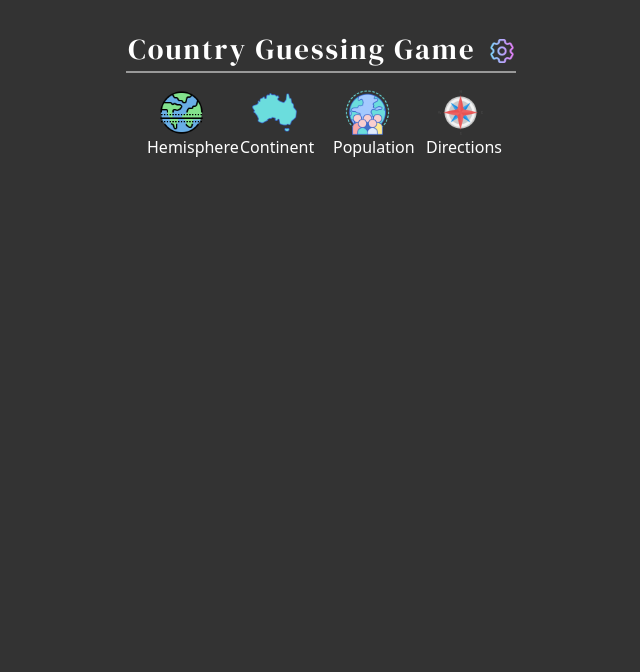
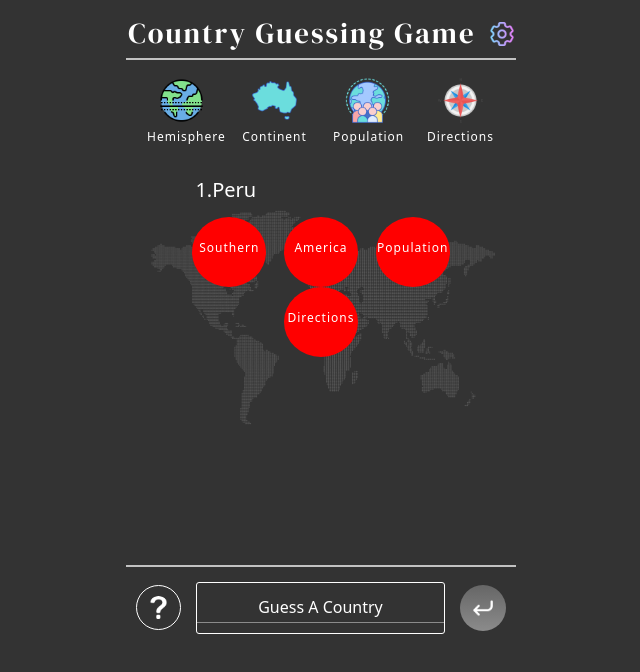
Before and after one commit to Nolobolo28/Country-Guessing-Game, a plain HTML site: page index.html in a window 1280 px wide. Shown: the whole page, without its empty margins (319-959 px from the left). Drawn offline with nearby package versions, Linux system fonts and the light colour scheme.

Commit message:
finished design

```diff
--- a/css/styles.css
+++ b/css/styles.css
@@ -1,3 +1,8 @@
+:root {
+  --whiteColor: white;
+  --secondaryColor: #333;
+}
+
 * {
   margin: 0;
   padding: 0;
@@ -5,16 +10,17 @@
 }
 
 body {
-  background: #333;
-  color: white;
-  /* background-image: url("https://media.istockphoto.com/id/1203191150/vector/world-map-outline-illustration-as-image.jpg?s=612x612&w=0&k=20&c=6pmXP3vtmWJhP_ZZSHlhUhNGtW76QGYgGP9Qp55aPGU=");
+  background: var(--secondaryColor);
+  color: var(--whiteColor);
+  background-image: url(../images/worldmap.png);
+  background-size: 30%;
   background-repeat: no-repeat;
-  background-position: center; */
+  background-position: center;
   text-align: center;
 }
 
 header {
-  padding-top: 2em;
+  padding-top: 1em;
 }
 
 h1 {
@@ -24,11 +30,11 @@ h1 {
   letter-spacing: 2px;
 }
 
-hr {
-  border: 1px solid white;
-  opacity: 0.5;
+.top-hr {
+  border: 1px solid var(--whiteColor);
+  opacity: 70%;
   width: 35%;
-  margin: 0 auto 0 auto;
+  margin: 3px auto 0 auto;
 }
 
 .switch {
@@ -62,7 +68,7 @@ hr {
   width: 20px;
   left: 2px;
   bottom: 4px;
-  background-color: white;
+  background-color: var(--whiteColor);
   transition: 0.4s;
 }
 
@@ -91,7 +97,7 @@ input:checked + .slider:before {
   height: 24px;
   border-radius: 5px;
   border: none;
-  margin-bottom: 8px;
+  margin-bottom: 9px;
   margin-left: 10px;
   cursor: pointer;
 }
@@ -105,3 +111,109 @@ input:checked + .slider:before {
   width: 45px;
   height: 45px;
 }
+
+figcaption {
+  padding-top: 5px;
+  font-size: 12px;
+  letter-spacing: 1px;
+}
+
+.bottom-hr {
+  margin: 12rem auto 0 auto;
+  border: 1px solid var(--whiteColor);
+  opacity: 70%;
+  width: 35%;
+}
+
+.question-mark-img {
+  width: 45px;
+  height: 45px;
+  border: 1px solid var(--whiteColor);
+  opacity: 1;
+  border-radius: 100%;
+  padding: 10px;
+  margin-top: 15px;
+  cursor: pointer;
+}
+
+.enter-img {
+  width: 46px;
+  height: 46px;
+  margin-top: 15px;
+  background: linear-gradient(#666666, #8b8b8b);
+  opacity: 1;
+  border-radius: 100%;
+  padding: 10px;
+  cursor: pointer;
+}
+
+.country-guess {
+  height: 30px;
+  min-width: 230px;
+  padding: 8px;
+  font-size: 1em;
+  background: var(--secondaryColor);
+  color: var(--whiteColor);
+  border: none;
+  text-align: center;
+  border-bottom: 1px solid rgb(139, 139, 139);
+}
+
+.country-guess::placeholder {
+  color: var(--whiteColor);
+  text-align: center;
+  font-size: 1em;
+}
+
+.country-guess:focus,
+.country-guess:active {
+  opacity: 1;
+  border-bottom: 1px solid var(--whiteColor);
+  outline: none;
+  padding: 8px;
+  font-size: 1em;
+  transition: 0.4s ease-in;
+}
+
+.country-guess-border {
+  border: 1px solid var(--whiteColor);
+  border-radius: 3px;
+  padding-top: 10px;
+  padding-bottom: 10px;
+  margin: 15px 15px 0 15px;
+}
+
+.dark-mode-div {
+  display: none;
+}
+
+h5 {
+  margin-bottom: 15px;
+}
+
+.guess-location-div {
+  width: 24%;
+  max-height: 55vh;
+  margin: 0 auto;
+  padding: 1em;
+  overflow-y: auto;
+}
+
+.guess-location-div::-webkit-scrollbar {
+  background: #444;
+}
+
+.guess-location-div::-webkit-scrollbar-thumb {
+  background: #5f5e5e;
+}
+
+.guess-hint-div {
+  width: 74px;
+  height: 70px;
+  border-radius: 100%;
+  background: red;
+  padding: 22px 0 0 0;
+  font-size: 12px;
+  letter-spacing: 1px;
+  font-weight: 500;
+}
--- a/index.html
+++ b/index.html
@@ -22,29 +22,23 @@
   <body>
     <header class="container">
       <h1 class="text-center">Country Guessing Game</h1>
-      <!--  <label for="dark-mode" class="switch">
-        <input id="dark-mode" type="checkbox" />
-        <span class="slider round"></span>
-      </label>     -->
-      <img
-        class="img-fluid settings"
-        src="./images/setting.png"
-        alt="settings icon"
-      />
-      <hr />
+      <div class="container-sm dark-mode-div">
+        <label for="dark-mode" class="switch">
+          <input id="dark-mode" type="checkbox" />
+          <span class="slider round"></span>
+        </label>
+      </div>
+      <img class="settings" src="./images/setting.png" alt="settings icon" />
+      <hr class="top-hr" />
     </header>
-    <div class="container row justify-content-center hint-div">
+    <div class="container-md row justify-content-center hint-div">
       <figure class="col-1">
-        <img
-          class="img-fluid hint-imgs"
-          src="./images/equator.png"
-          alt="equator image"
-        />
+        <img class="hint-imgs" src="./images/equator.png" alt="equator image" />
         <figcaption>Hemisphere</figcaption>
       </figure>
       <figure class="col-1">
         <img
-          class="img-fluid hint-imgs"
+          class="hint-imgs"
           src="./images/australia.png"
           alt="equator image"
         />
@@ -52,20 +46,52 @@
       </figure>
       <figure class="col-1">
         <img
-          class="img-fluid hint-imgs"
+          class="hint-imgs"
           src="./images/citizens.png"
           alt="equator image"
         />
         <figcaption>Population</figcaption>
       </figure>
       <figure class="col-1">
-        <img
-          class="img-fluid hint-imgs"
-          src="./images/compass.png"
-          alt="equator image"
-        />
+        <img class="hint-imgs" src="./images/compass.png" alt="equator image" />
         <figcaption>Directions</figcaption>
       </figure>
+    </div>
+    <div class="container row justify-content-evenly guess-location-div">
+      <h5 class="row justify-content-start">1.Peru</h5>
+      <div class="container guess-hint-div">Southern</div>
+      <div class="container guess-hint-div">America</div>
+      <div class="container guess-hint-div">Population</div>
+      <div class="container guess-hint-div">Directions</div>
+    </div>
+
+    <div class="container-md input-div">
+      <hr class="bottom-hr" />
+      <form
+        id="my-form"
+        class="container-md d-flex justify-content-center align-items-center form-div"
+      >
+        <img
+          class="question-mark-img"
+          src="./images/question-mark.png"
+          alt="question-mark image"
+        />
+        <div class="country-guess-border">
+          <input
+            class="country-guess align-self-end"
+            type="text"
+            name="country-guess"
+            placeholder="Guess A Country"
+            autocomplete="off"
+          />
+        </div>
+        <input
+          type="image"
+          class="enter-img"
+          src="./images/enter.png"
+          alt="enter image"
+        />
+      </form>
     </div>
     <script src="https://ajax.googleapis.com/ajax/libs/jquery/3.6.3/jquery.min.js"></script>
     <script src="index.js"></script>
--- a/index.js
+++ b/index.js
@@ -0,0 +1,56 @@
+// eventListener on setting icon, question mark to give up and enter image
+const form = $("#my-form");
+const addDiv = $(".guess-location-div")
+let answer = {};
+let guess;
+let userGuess;
+let countries;
+
+(async function getCountries() {
+  //const res = await fetch("https://restcountries.com/v3.1/all?fields=name,latlng,population,independent,region");
+  const countryData = await res.json();
+  let randoNum = Math.floor(Math.random() * 251);
+  while (countryData[randoNum].independent !== true) {
+    randoNum = Math.floor(Math.random() * 251);
+    console.log("ran");
+  }
+  console.log(countryData);
+  const hemi = countryData[randoNum].latlng[0] > 0 ? "Northern" : "Southern";
+  answer = {
+    name: countryData[randoNum].name.common,
+    region: countryData[randoNum].region,
+    lat: countryData[randoNum].latlng[0],
+    lon: countryData[randoNum].latlng[1],
+    population: countryData[randoNum].population,
+    hemisphere: hemi,
+  };
+  countries = [...countryData];
+  //console.log(answer);
+})();
+
+function getGuess(ev) {
+  ev.preventDefault();
+  let myForm = ev.target;
+  let fd = new FormData(myForm);
+  for (const [key, value] of fd) {
+    guess = value;
+  }
+  for (let i = 0; i < countries.length; i++) {
+    if (countries[i].name.common === guess) {
+      userGuess = {
+        name: countries[i].name.common,
+        region: countries[i].region,
+        lat: countries[i].latlng[0],
+        lon: countries[i].latlng[1],
+        population: countries[i].population,
+        hemisphere: countries[i].latlng[0] > 0 ? "Northern" : "Southern"
+      };
+    }
+  }
+}
+
+function createGuess() {
+
+}
+
+form.on("submit", getGuess);
```
Also changed, not shown: images/enter.png (added), images/question-mark.png (added), images/worldmap.png (added).
